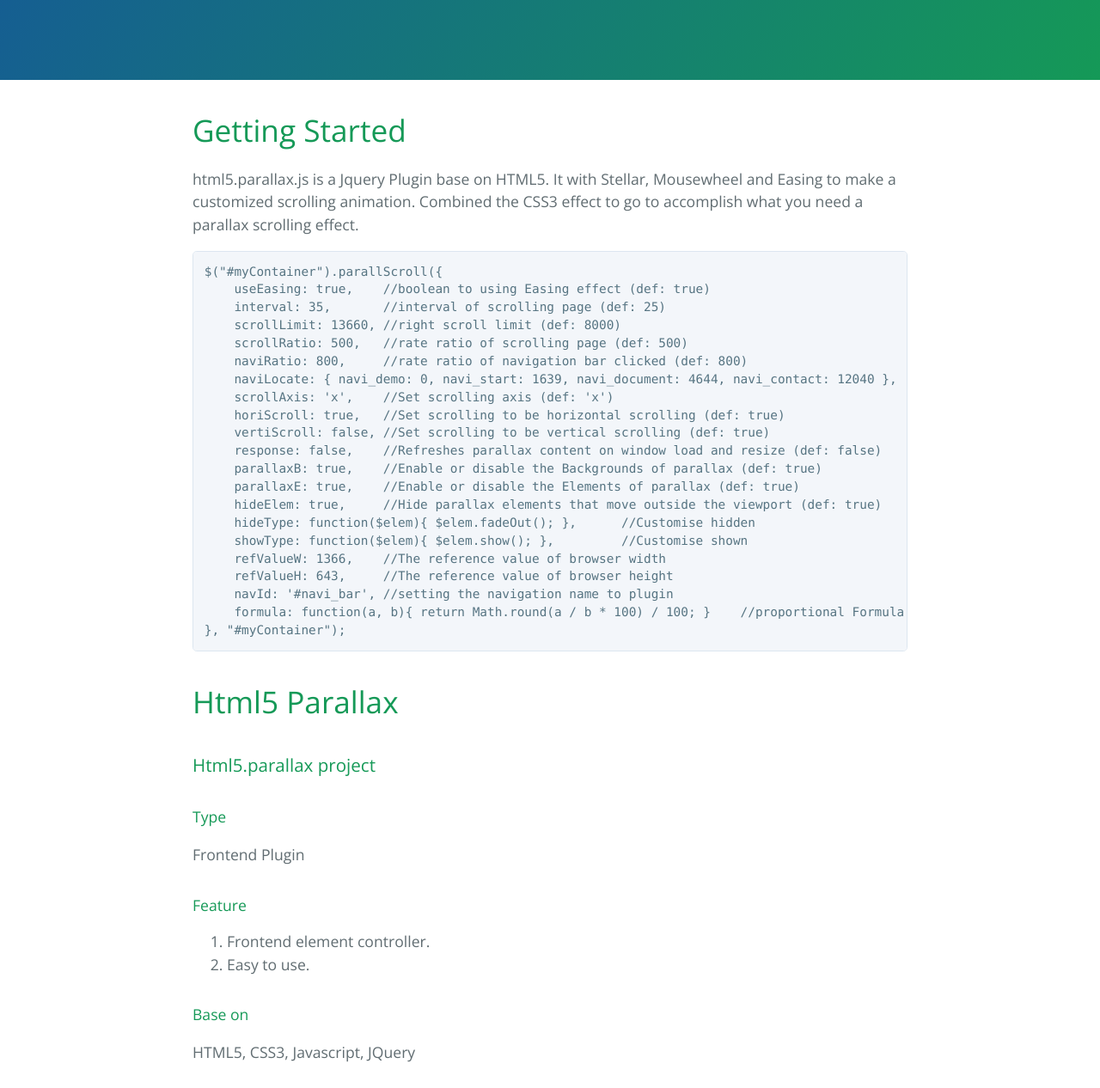
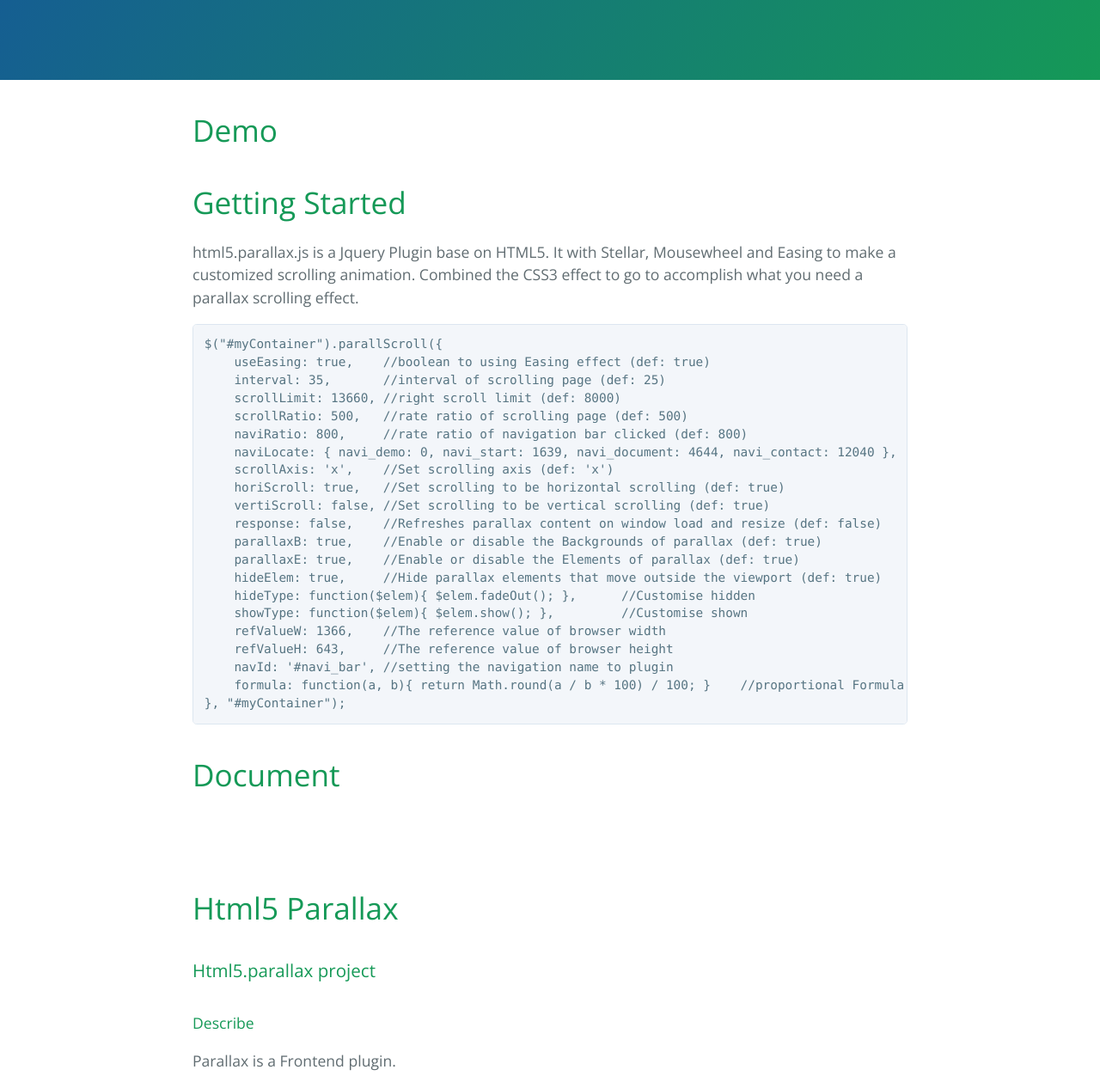
Before and after one commit to xenophon566/html5.parallax, a plain HTML site: page index.html in a window 1280 px wide. Shown: the part 290-1556 px from the top of the page at 86% size. Drawn offline with nearby package versions, Linux system fonts and the light colour scheme.

Commit message:
Create gh-pages branch via GitHub

```diff
--- a/index.html
+++ b/index.html
@@ -20,6 +20,9 @@
 
     <section class="main-content">
       <h1>
+<a id="demo" class="anchor" href="#demo" aria-hidden="true"><span class="octicon octicon-link"></span></a>Demo</h1>
+
+<h1>
 <a id="getting-started" class="anchor" href="#getting-started" aria-hidden="true"><span class="octicon octicon-link"></span></a>Getting Started</h1>
 
 <p>html5.parallax.js is a Jquery Plugin base on HTML5. It with Stellar, Mousewheel and Easing to make a customized scrolling animation. Combined the CSS3 effect to go to accomplish what you need a parallax scrolling effect.</p>
@@ -49,10 +52,20 @@
 </pre></div>
 
 <h1>
+<a id="document" class="anchor" href="#document" aria-hidden="true"><span class="octicon octicon-link"></span></a>Document</h1>
+
+<p><br><br></p>
+
+<h1>
 <a id="html5-parallax" class="anchor" href="#html5-parallax" aria-hidden="true"><span class="octicon octicon-link"></span></a>Html5 Parallax</h1>
 
 <h3>
 <a id="html5parallax-project" class="anchor" href="#html5parallax-project" aria-hidden="true"><span class="octicon octicon-link"></span></a>Html5.parallax project</h3>
+
+<h4>
+<a id="describe" class="anchor" href="#describe" aria-hidden="true"><span class="octicon octicon-link"></span></a>Describe</h4>
+
+<p>Parallax is a Frontend plugin.</p>
 
 <h4>
 <a id="type" class="anchor" href="#type" aria-hidden="true"><span class="octicon octicon-link"></span></a>Type</h4>
```
Also changed, not shown: params.json (+1 -1 lines).
